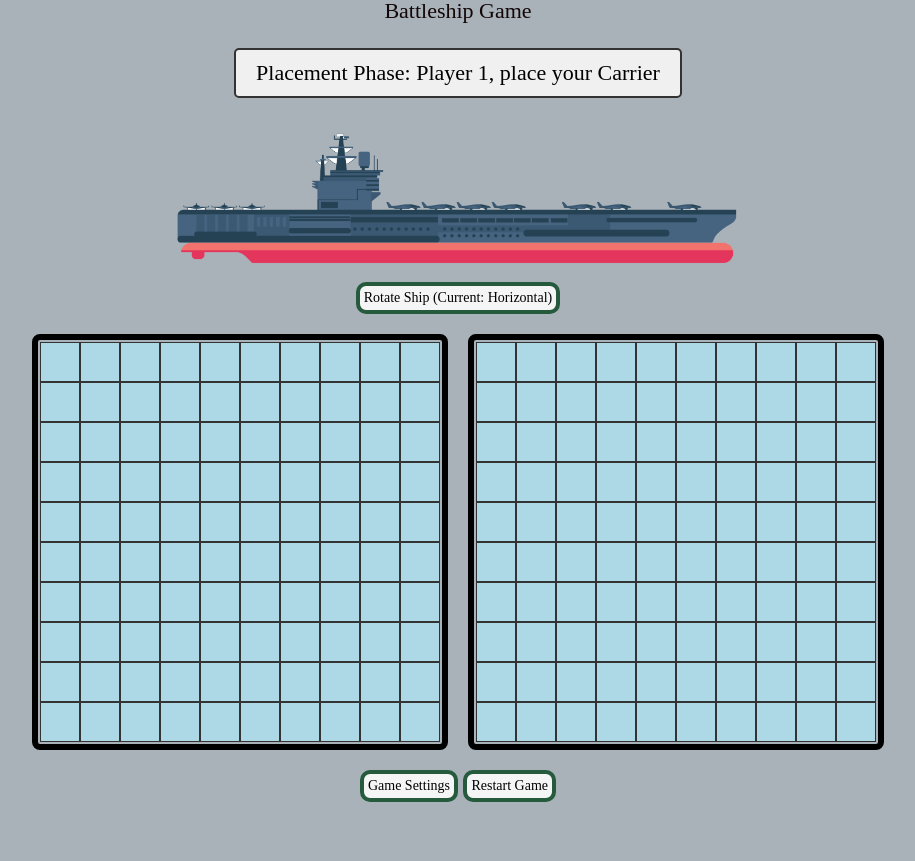
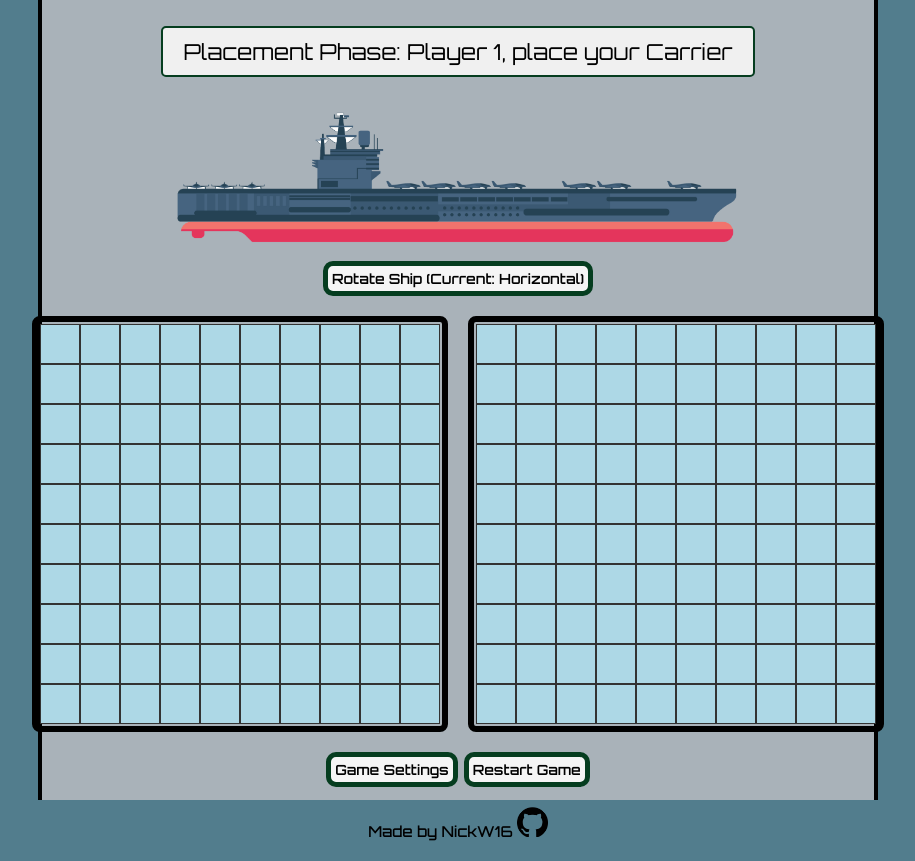
Before and after one commit to NickW16/Battleship, a website built with webpack: page src/template.html in a window 1280 px wide. Shown: the whole page, without its empty margins (182-1097 px from the left). Before the commit the page ends 802 px from the top, so only its background shows below. Built offline with nearby package versions, Linux system fonts and the light colour scheme.

Commit message:
Add a more professional styling

```diff
--- a/src/dom-management.js
+++ b/src/dom-management.js
@@ -27,12 +27,12 @@ closeDialog.addEventListener('click', () => {
 
 settingsDialog.addEventListener('close', () => {
     let cpuMode = document.getElementById('cpu-mode');
-    if (cpuMode.checked) {
-        isVsCPU = true
-    } else {
-        isVsCPU = false
+    const newIsVsCPU = cpuMode.checked;
+
+    if(newIsVsCPU !== isVsCPU) {
+        isVsCPU = newIsVsCPU;
+        restartGame();
     }
-    restartGame();
 });
 
 const restartGame = () => {
--- a/src/styles.css
+++ b/src/styles.css
@@ -1,3 +1,25 @@
+/* military font */
+@import url('https://fonts.googleapis.com/css2?family=Orbitron:wght@400;500;600;700&display=swap');
+/* Black Ops font */
+@import url('https://fonts.googleapis.com/css2?family=Black+Ops+One&display=swap');
+
+:root {
+    /* fonts */
+    --main-font: 'Orbitron', monospace;
+    --ui-font: 'Black Ops One', cursive;
+
+    /* color palettes */
+    --color-main: #000000;
+    --color-secondary: #FFFFFA;
+    --color-tertiary: #731963;
+    --color-blue: lightblue;
+    --color-dark-blue: rgb(82, 125, 141);
+    --color-green-ship: rgb(9, 94, 44);
+    --color-ship-hit: rgb(104, 11, 11);
+    --color-gray: rgb(169, 178, 185);
+    --color-dark-green: rgb(5, 61, 31);
+}
+
 /* css reset */
 * {
 	margin: 0;
@@ -8,18 +30,30 @@
 	vertical-align: baseline;
 }
 
+/* pre-background-color */
+html {
+    background-color: var(--color-dark-blue);
+}
+
 body {
     display: flex;
     flex-direction: column;
     justify-content: center;
     align-items: center;
+    justify-self: center;
+    font-family: var(--main-font);
+    border-left: 4px solid var(--color-main);
+    border-right: 4px solid var(--color-main);
     font-size: 22px;
     height: 100vh;
-    background-color: rgb(169, 178, 185);
+    width: 65%;
+    background-color: var(--color-gray);
 }
 
 /* title */
 #title {
+    font-family: var(--ui-font);
+    font-size: 50px;
     color: rgb(19, 6, 6);
 }
 
@@ -74,7 +108,7 @@ body {
     padding: 10px 20px;
     margin: 24px;
     border-radius: 5px;
-    border: 2px solid #333;
+    border: 2px solid var(--color-dark-green);
     text-align: center;
 }
 
@@ -88,7 +122,8 @@ body {
 } */
 
 button {
-    border: 4px solid rgb(37, 90, 61);
+    border: 5px solid var(--color-dark-green);
+    font-weight: 600;
     border-radius: 10px;
     color: rgb(0, 0, 0);
     background-color: whitesmoke;
@@ -97,7 +132,7 @@ button {
 }
 
 button:hover {
-    background-color: green;
+    background-color: var(--color-dark-green);
     color: white;
 }
 
@@ -159,3 +194,21 @@ form {
     flex-direction: column;
     gap: 20px;
 }
+
+/* footer stuff */
+
+#footer {
+    font-weight: 500;
+    font-size: 15px;
+    padding: 20px;
+}
+
+#github-image {
+    height: 30px;
+    filter: invert(100%);
+}
+
+#github-image:hover {
+    filter: invert(0%);
+    transition: 0.2s;
+}
--- a/src/template.html
+++ b/src/template.html
@@ -33,7 +33,7 @@
     </div>
 <!--dialog for cpu mode and settings-->
     <dialog id="settings-dialog">
-        <h2>Game Settings</h2>
+        <h2 style="font-weight: bold ;padding-bottom:20px">Game Settings</h2>
         <form method="dialog">
             <label>
                 <input type="checkbox" id="cpu-mode"> Play vs CPU
@@ -44,5 +44,11 @@
             </div>
         </form>
     </dialog>
+    <footer id="footer">
+        Made by NickW16
+        <a href="https://github.com/NickW16" target="_blank">
+            <img src="img/github-mark-white.png" alt="github credits" id="github-image">
+        </a>
+    </footer>
 </body>
 </html>
```
Also changed, not shown: src/img/github-mark-white.png (added).
